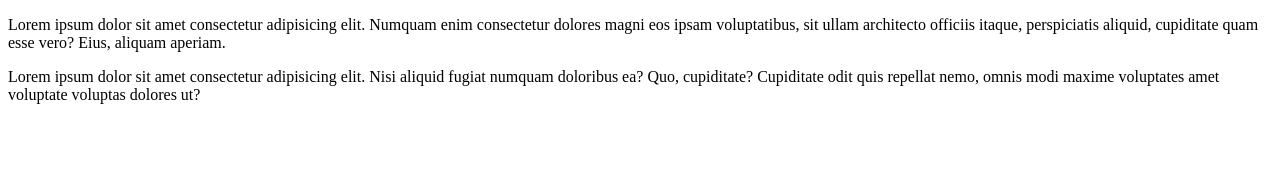
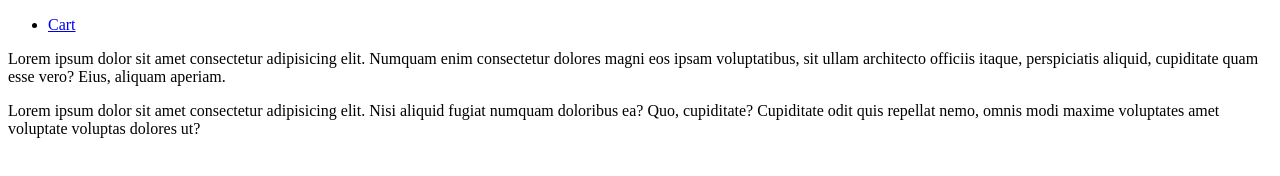
Before and after one commit to msmhm7613/learn_git, a plain HTML site: page index.html in a window 1280 px wide. Drawn offline with Linux system fonts and the light colour scheme.

Commit message:
Add Navabr to index Page

```diff
--- a/index.html
+++ b/index.html
@@ -6,6 +6,13 @@
     <title>Document</title>
 </head>
 <body>
+    <header>
+        <nav>
+            <ul>
+                <li><a href="cart.html">Cart</a></li>
+            </ul>
+        </nav>
+    </header>
     <p>Lorem ipsum dolor sit amet consectetur adipisicing elit. Numquam enim consectetur dolores magni eos ipsam voluptatibus, sit ullam architecto officiis itaque, perspiciatis aliquid, cupiditate quam esse vero? Eius, aliquam aperiam.</p>
     <p>Lorem ipsum dolor sit amet consectetur adipisicing elit. Nisi aliquid fugiat numquam doloribus ea? Quo, cupiditate? Cupiditate odit quis repellat nemo, omnis modi maxime voluptates amet voluptate voluptas dolores ut?</p>
 
```
